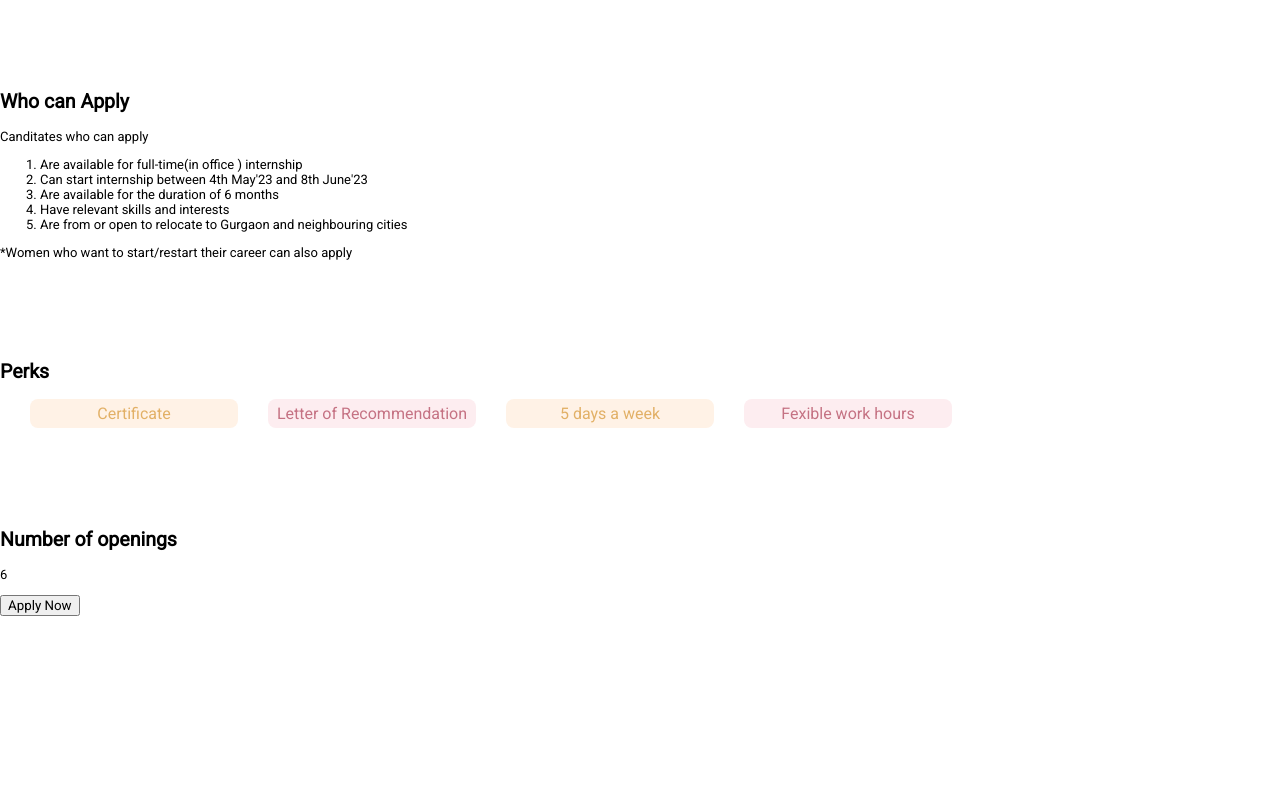
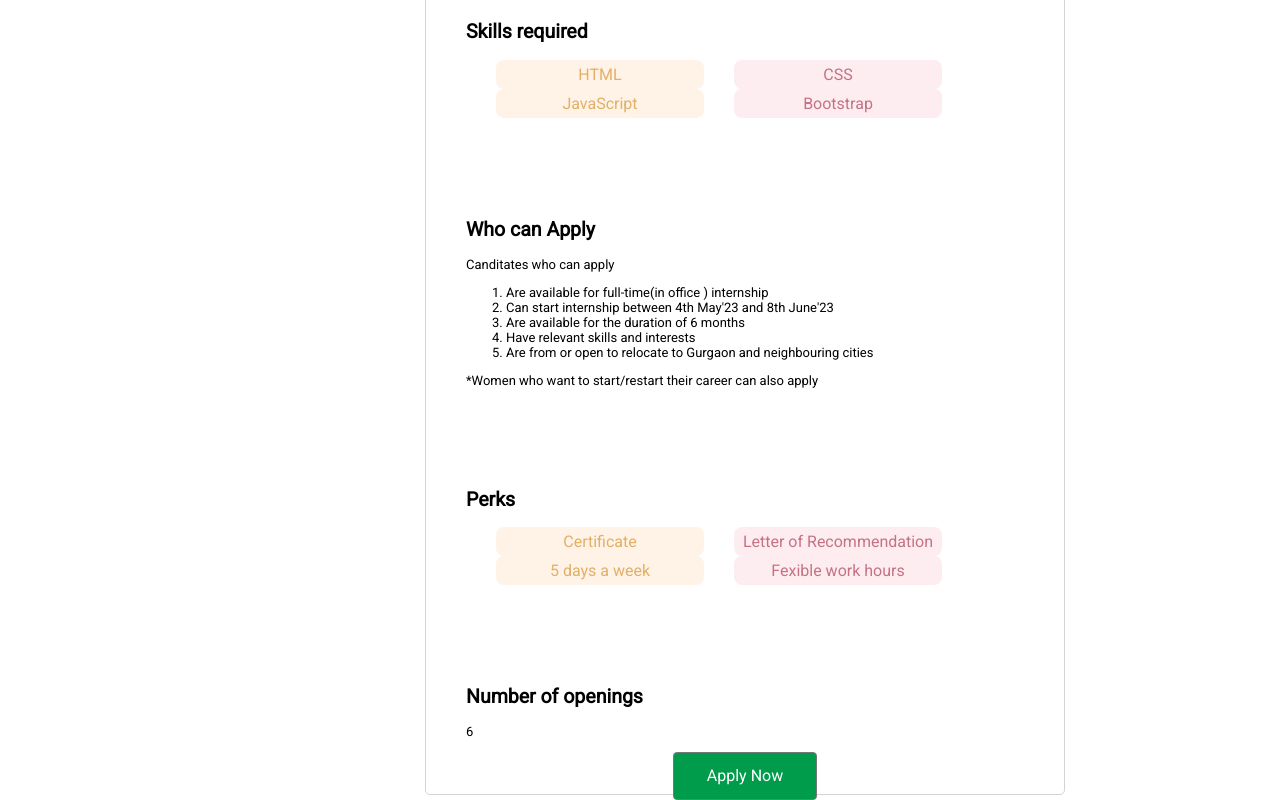
Before and after one commit to kanishkcs/Job-Listing, a React (Vite) app: page /jobDetails in a window 1280 px wide. Shown: the part 715-1515 px from the top of the page. Before the commit the page ends 1331 px from the top, so only its background shows below. Built offline with nearby package versions, Linux system fonts and the light colour scheme.

Commit message:
Fixed the container

```diff
--- a/src/Component/JobCard.jsx
+++ b/src/Component/JobCard.jsx
@@ -116,7 +116,7 @@ const JobCard = () => {
         </TopContainer>
         <DiscriptionDiv>
           <div>
-            <DiscriptionList>Handel Backend and Front End Both</DiscriptionList>
+            <DiscriptionList>Handle Backend and Front End Both</DiscriptionList>
             <DiscriptionList>Restful API </DiscriptionList>
             <DiscriptionList>
               Knowledge of SQL and NoSQL Database
--- a/src/Pages/JobDetails/JobDetails.css
+++ b/src/Pages/JobDetails/JobDetails.css
@@ -1,3 +1,29 @@
-.btn {
-    color: red;
+.skillBtn {
+    background-color: rgb(0, 156, 76);
+    ;
+    border: 1px solid #777;
+    border-radius: 4px;
+    font-family: inherit;
+    font-size: 1rem;
+    display: block;
+    margin-top: 20px;
+    margin-bottom: 20px;
+    margin: auto;
+    color: white;
+    width: 9em;
+    height: 3em;
+    line-height: 24px;
+
+
+
 }
+
+.skillBtn:hover {
+    background-color: #3ad60b
+}
+
+.skillBtn:active {
+    background-color: #3e8e41;
+    transform: translateY(4px);
+
+}
--- a/src/Pages/JobDetails/JobDetails.jsx
+++ b/src/Pages/JobDetails/JobDetails.jsx
@@ -26,7 +26,12 @@ font-size: 1rem;
 `
 
 const Container = styled.div`
-
+width: 50%;
+height: 1150px;
+border: 1px solid lightgray;
+border-radius: 5px;
+padding: 0 40px 0 40px;
+margin-left:425px;
 `
 
 const Heading = styled.h2`
@@ -43,13 +48,12 @@ const JobDetails = () => {
     <>
       <Wrapper>
 
-
-
         <Heading>Full Stack Web Developer work from home internship at the First Step  </Heading>
       </Wrapper>
       <JobCard />
 
       <Container>
+
         <Heading>About the Company Role</Heading>
         <p>Are you looking for an opportunity to help empower marginalized communities? We are seeking an enthusiastic, motivated, and reliable Volunteering Intern to join our team at NayePankh Foundation.
           If you are compassionate and enjoy working with people, this is the job for you.
@@ -86,6 +90,7 @@ const JobDetails = () => {
         <p>6</p>
 
         <button className="skillBtn" type="submit" value="submit" >Apply Now</button>
+
       </Container>
 
     </>
```
